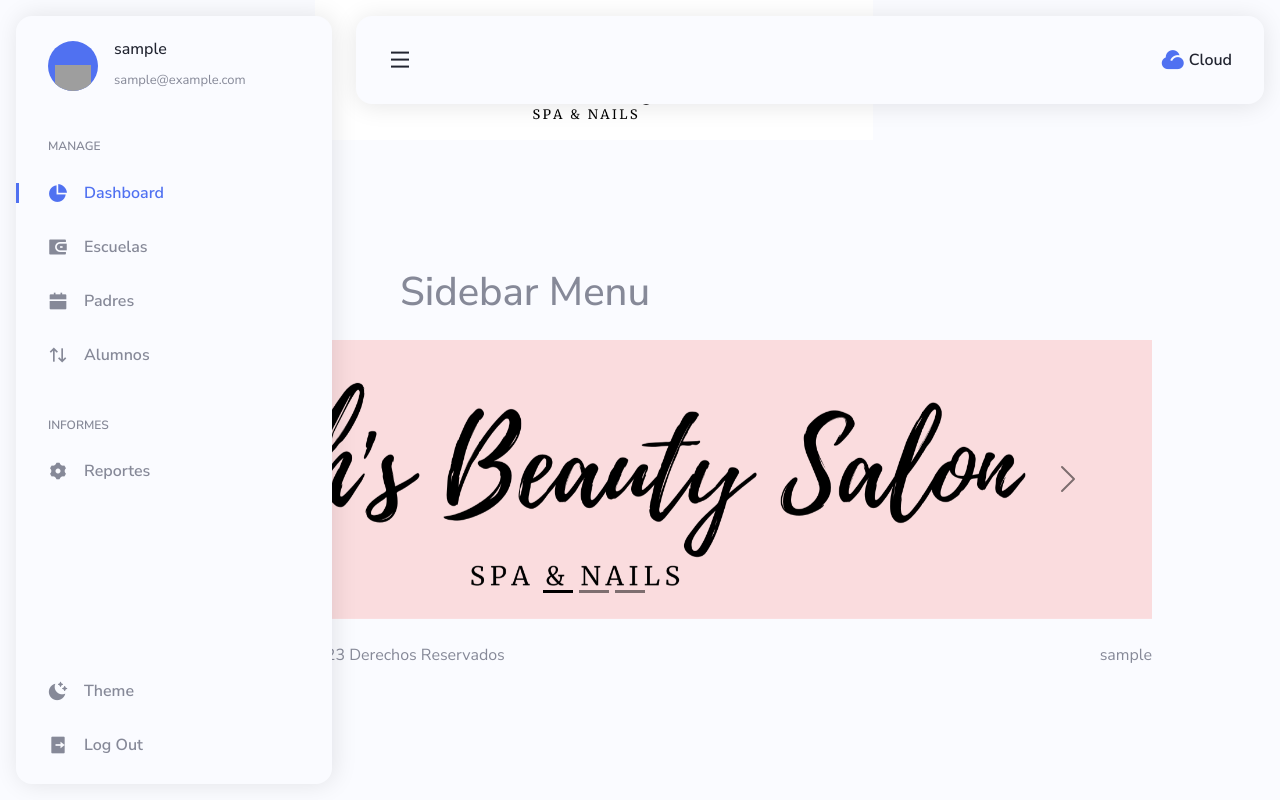
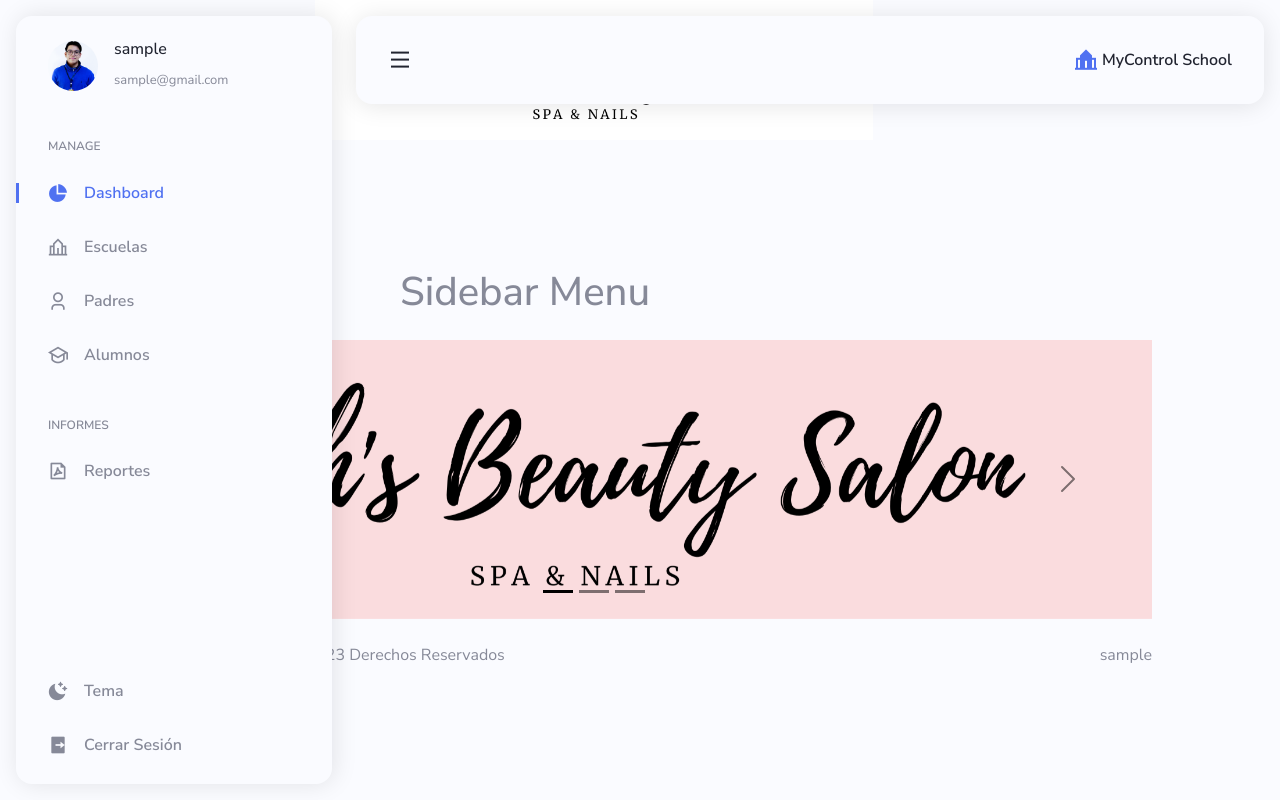
Before and after one commit to kevinocotan/school, a PHP site: page /dashboard in a window 1280 px wide. Run offline with PHP 8.4, Linux system fonts and the light colour scheme; the visitor is signed in with stand-in values (Sample User, id 1); some libraries are stand-ins or nearby versions; grey boxes are pictures that could not be loaded.

Commit message:
terminado menu

```diff
--- a/app/views/sections/menu.php
+++ b/app/views/sections/menu.php
@@ -1,5 +1,6 @@
 <!DOCTYPE html>
 <html lang="en">
+
 <head>
     <meta charset="UTF-8">
     <meta name="viewport" content="width=device-width, initial-scale=1.0">
@@ -12,13 +13,14 @@
 
     <title>Responsive Sidebar Menu | Dark/Light Mode - Bedimcode</title>
 </head>
+
 <body>
     <!--=============== HEADER ===============-->
     <header class="header" id="header">
         <div class="header__container">
             <a href="#" class="header__logo">
-            <i class="ri-cloud-fill"></i>
-            <span>Cloud</span>
+                <i class="ri-school-fill"></i>
+                <span>MyControl School</span>
             </a>
 
             <button class="header__toggle" id="header-toggle">
@@ -32,13 +34,13 @@
         <div class="sidebar__container">
             <div class="sidebar__user">
                 <div class="sidebar__img">
-               <img src="assets/img/perfil.png" alt="User Image">
+                    <img src="images/foto-kevin.png" alt="User Image">
                 </div>
 
                 <div class="sidebar__info">
                     <!-- Display the username dynamically -->
                     <h3><?php echo $_SESSION["nuser"]; ?></h3>
-               <span><?php echo $_SESSION["nuser"]; ?>@example.com</span> <!-- Or customize this as needed -->
+                    <span><?php echo $_SESSION["usuario"]; ?>@gmail.com</span> <!-- Or customize this as needed -->
                 </div>
             </div>
 
@@ -53,17 +55,17 @@
                         </a>
 
                         <a href="#" class="sidebar__link">
-                     <i class="ri-wallet-3-fill"></i>
+                            <i class="ri-school-line"></i>
                             <span>Escuelas</span>
                         </a>
 
                         <a href="#" class="sidebar__link">
-                     <i class="ri-calendar-fill"></i>
+                            <i class="ri-user-3-line"></i>
                             <span>Padres</span>
                         </a>
 
                         <a href="#" class="sidebar__link">
-                     <i class="ri-arrow-up-down-line"></i>
+                            <i class="ri-graduation-cap-line"></i>
                             <span>Alumnos</span>
                         </a>
                     </div>
@@ -74,7 +76,7 @@
 
                     <div class="sidebar__list">
                         <a href="#" class="sidebar__link">
-                     <i class="ri-settings-3-fill"></i>
+                            <i class="ri-file-pdf-2-line"></i>
                             <span>Reportes</span>
                         </a>
                     </div>
@@ -84,14 +86,14 @@
             <div class="sidebar__actions">
                 <button>
                     <i class="ri-moon-clear-fill sidebar__link sidebar__theme" id="theme-button">
-                  <span>Theme</span>
+                        <span>Tema</span>
                     </i>
                 </button>
 
                 <!-- Log Out button linked to logout URL -->
-            <a href="<?php echo URL;?>login/cerrar" class="sidebar__link">
+                <a href="<?php echo URL; ?>login/cerrar" class="sidebar__link">
                     <i class="ri-logout-box-r-fill"></i>
-               <span>Log Out</span>
+                    <span>Cerrar Sesión</span>
                 </a>
             </div>
         </div>
@@ -105,4 +107,5 @@
     <!--=============== MAIN JS ===============-->
     <script src="js/main.js"></script>
 </body>
+
 </html>
--- a/css/styles-sidebar.css
+++ b/css/styles-sidebar.css
@@ -181,7 +181,6 @@ body.dark-theme {
   position: relative;
   width: 50px;
   height: 50px;
-  background-color: var(--first-color);
   border-radius: 50%;
   overflow: hidden;
   display: grid;
@@ -190,7 +189,7 @@ body.dark-theme {
 
 .sidebar__img img {
   position: absolute;
-  width: 36px;
+  width: 55px;
   bottom: -1px;
 }
 
```
Also changed, not shown: images/foto-kevin.png (added). Lines whose indentation alone changed are shown as unchanged.
